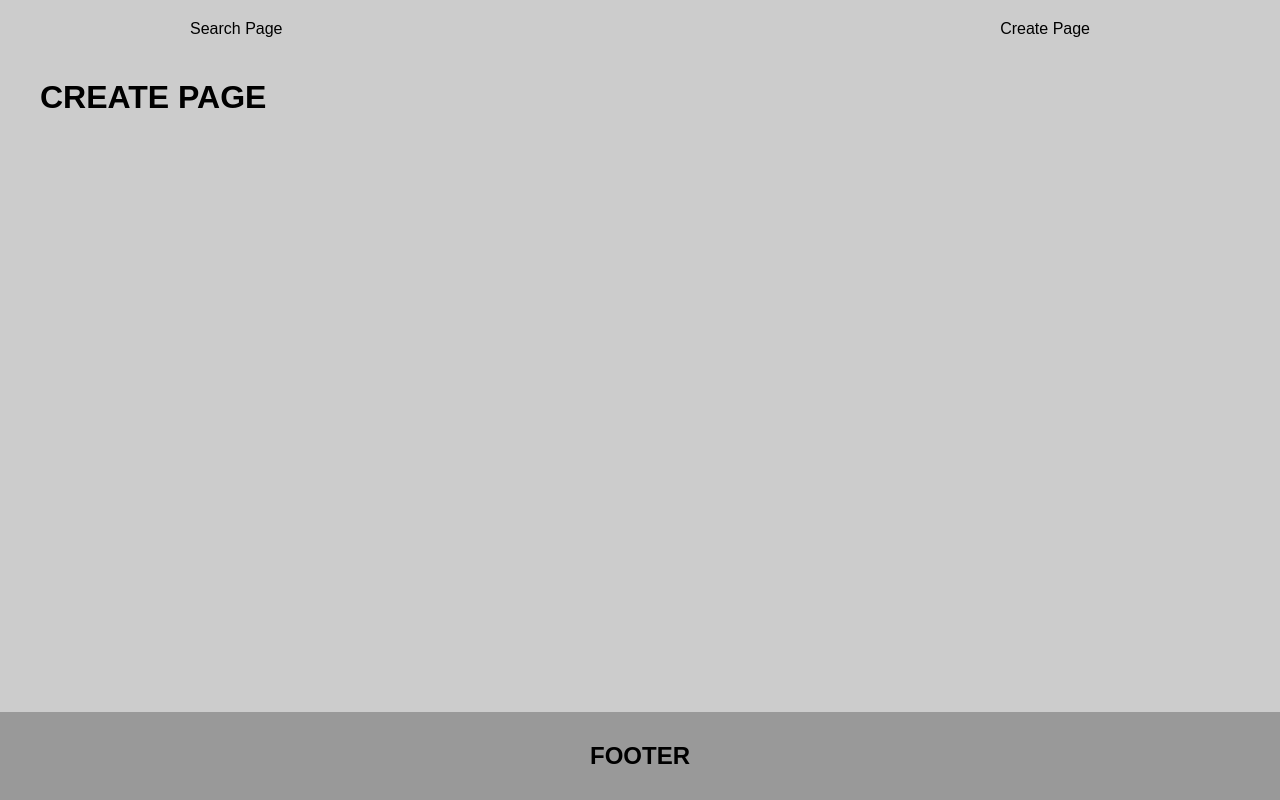
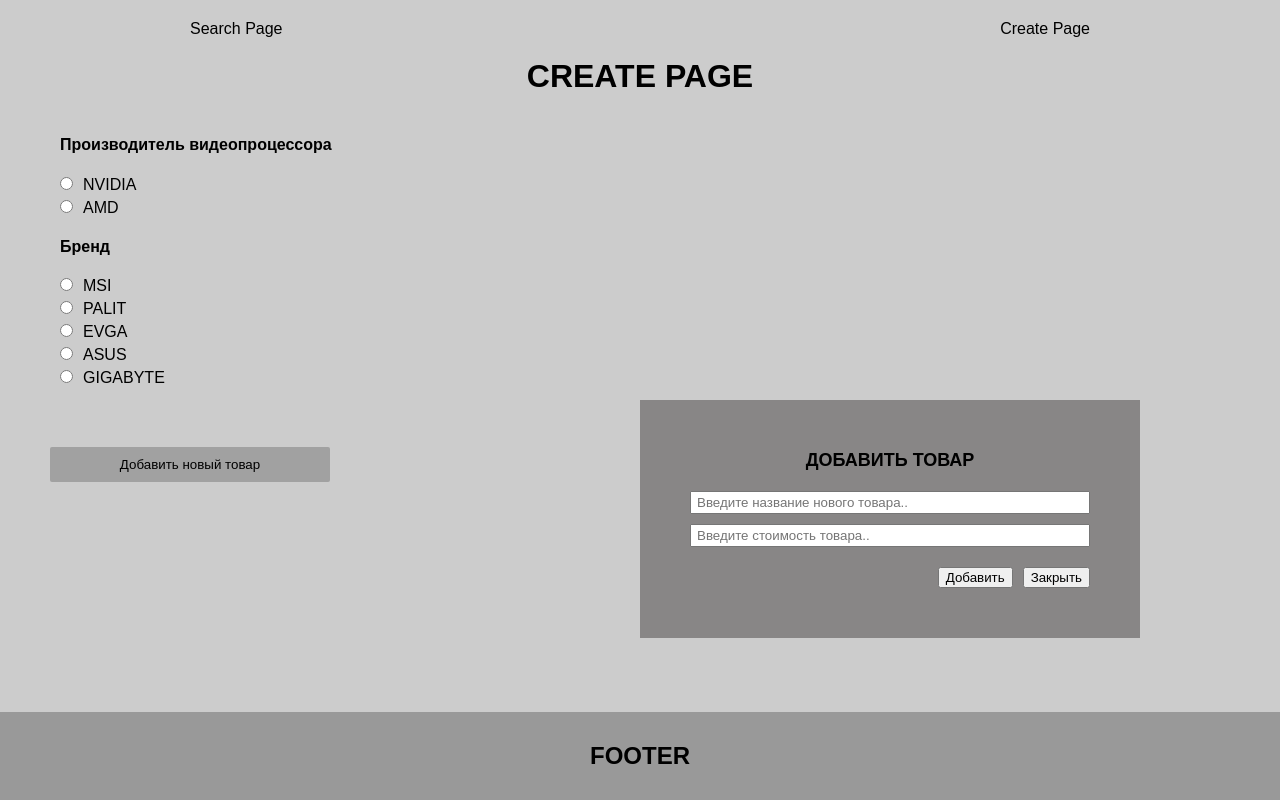
Before and after one commit to Fpsska/SmartDesign-Task, a React (Create React App) app in the folder client/: page /createpage in a window 1280 px wide. Built offline with nearby package versions, Linux system fonts and the light colour scheme.

Commit message:
feat: create FilterMenu, Modal components

```diff
--- a/client/src/assets/scss/style.scss
+++ b/client/src/assets/scss/style.scss
@@ -27,9 +27,13 @@ a {
     color: #000;
 }
 input {
+    padding: 2px 5px;
     &:focus {
         outline: none;
     }
+}
+button {
+    cursor: pointer;
 }
 
 // /.NULLSTYLES
@@ -54,6 +58,7 @@ input {
     max-width: 1220px;
     margin: 0 auto;
     padding: 0 10px;
+    height: 100%;
 }
 .container--small {
     @extend .container;
@@ -64,6 +69,10 @@ input {
 .title {
     margin: 0;
     text-transform: uppercase;
+    text-align: center;
+}
+.title--modal {
+    font-size: 18px;
 }
 
 .search {
@@ -79,8 +88,32 @@ input {
     &__list {
         display: flex;
         flex-wrap: wrap;
-        // margin: 0 -16px;
         min-height: 550px;
         overflow-y: scroll;
     }
 }
+
+.create {
+    height: 100%;
+    &__wrapper {
+        height: 100%;
+        display: flex;
+        flex-direction: column;
+    }
+    &__section {
+        height: 100%;
+        width: 300px;
+        padding: 10px;
+        display: flex;
+        flex-direction: column;
+    }
+    &__button {
+        background-color: rgb(161, 161, 161);
+        border: none;
+        border-radius: 2px;
+        padding: 10px 15px;
+        margin: 50px 0 0 0;
+        width: 100%;
+        cursor: pointer;
+    }
+}
--- /dev/null
+++ b/client/src/components/filtermenu/FilterMenu.jsx
@@ -0,0 +1,56 @@
+import React from "react";
+import "./filtermenu.scss"
+
+const FilterMenu = () => {
+    return (
+        <div className="filter">
+
+            <div className="filter__column">
+                <h4 className="filter__name">Производитель видеопроцессора</h4>
+
+                <div className="filter__option">
+                    <input className="filter__radio" type="radio" name="manufacturer" id="nvidia" />
+                    <label className="filter__value" htmlFor="nvidia">NVIDIA</label>
+                </div>
+
+                <div className="filter__option">
+                    <input className="filter__radio" type="radio" name="manufacturer" id="amd" />
+                    <label className="filter__value" htmlFor="amd">AMD</label>
+                </div>
+
+            </div>
+
+            <div className="filter__column">
+
+                <h4 className="filter__name">Бренд</h4>
+
+                <div className="filter__option">
+                    <input className="filter__radio" type="radio" name="brand" id="msi" />
+                    <label className="filter__value" htmlFor="msi">MSI</label>
+                </div>
+
+                <div className="filter__option">
+                    <input className="filter__radio" type="radio" name="brand" id="palit" />
+                    <label className="filter__value" htmlFor="palit">PALIT</label>
+                </div>
+
+                <div className="filter__option">
+                    <input className="filter__radio" type="radio" name="brand" id="evga" />
+                    <label className="filter__value" htmlFor="evga">EVGA</label>
+                </div>
+
+                <div className="filter__option">
+                    <input className="filter__radio" type="radio" name="brand" id="asus" />
+                    <label className="filter__value" htmlFor="asus">ASUS</label>
+                </div>
+
+                <div className="filter__option">
+                    <input className="filter__radio" type="radio" name="brand" id="gigabyte" />
+                    <label className="filter__value" htmlFor="gigabyte">GIGABYTE</label>
+                </div>
+            </div>
+        </div>
+    )
+}
+
+export default FilterMenu;
--- /dev/null
+++ b/client/src/components/filtermenu/filtermenu.scss
@@ -0,0 +1,16 @@
+.filter {
+    width: 300px;
+    padding: 10px;
+    &__column {
+        display: flex;
+        flex-direction: column;
+    }
+    &__option {
+        &:not(:last-child) {
+            margin: 0 0 5px 0;
+        }
+    }
+    &__radio {
+        margin: 0 10px 0 0;
+    }
+}
--- a/client/src/components/footer/Footer.jsx
+++ b/client/src/components/footer/Footer.jsx
@@ -5,7 +5,7 @@ const Footer = () => {
   return (
     <footer className="footer">
         <div className="container">
-            <h2>FOOTER</h2>
+            <h2 className="title">FOOTER</h2>
         </div>
     </footer>
   );
--- a/client/src/components/footer/footer.scss
+++ b/client/src/components/footer/footer.scss
@@ -1,6 +1,6 @@
 .footer {
     flex: 0 0 auto;
-    padding: 10px 0;
+    padding: 30px 0;
     background-color: #999999;
     text-align: center;
 }
--- /dev/null
+++ b/client/src/components/modal/Modal.jsx
@@ -0,0 +1,26 @@
+import React from "react";
+import "./modal.scss"
+
+const Modal = () => {
+    return (
+        <div className="modal">
+            <div className="modal__wrapper">
+
+                <h2 className="title title--modal">Добавить товар</h2>
+
+                <div className="modal__inputs">
+                    <input className="modal__input modal__input--name" type="text" placeholder="Введите название нового товара.." />
+                    <input className="modal__input modal__input--price" type="text" placeholder="Введите стоимость товара.." />
+                </div>
+
+                <div className="modal__nav">
+                    <button className="modal__button modal__button--add">Добавить</button>
+                    <button className="modal__button modal__button--close">Закрыть</button>
+                </div>
+
+            </div>
+        </div>
+    )
+}
+
+export default Modal;
--- /dev/null
+++ b/client/src/components/modal/modal.scss
@@ -0,0 +1,31 @@
+.modal {
+    width: 500px;
+    padding: 50px;
+    position: absolute;
+    top: 50%;
+    left: 50%;
+    background-color: rgb(136, 134, 134);
+    &__wrapper {
+        display: flex;
+        flex-direction: column;
+    }
+    &__inputs {
+        margin: 20px 0;
+        display: flex;
+        flex-direction: column;
+    }
+    &__input {
+        &:not(:last-child) {
+            margin: 0 0 10px 0;
+        }
+    }
+    &__button {
+        &:not(:last-child) {
+            margin: 0 10px 0 0;
+        }
+    }
+    &__nav {
+        display: flex;
+        justify-content: end;
+    }
+}
--- a/client/src/components/pages/CreatePage.jsx
+++ b/client/src/components/pages/CreatePage.jsx
@@ -1,8 +1,19 @@
 import React from "react";
+import FilterMenu from "../filtermenu/FilterMenu";
+import Modal from "../modal/Modal";
 
 const CreatePage = () => {
     return (
-        <h1>CREATE PAGE</h1>
+        <div className="create">
+            <div className="create__wrapper">
+                <h1 className="title">CREATE PAGE</h1>
+                <div className="create__section">
+                    <FilterMenu />
+                    <button className="create__button">Добавить новый товар</button>
+                </div>
+            </div>
+            <Modal/>
+        </div>
     )
 }
 
```
